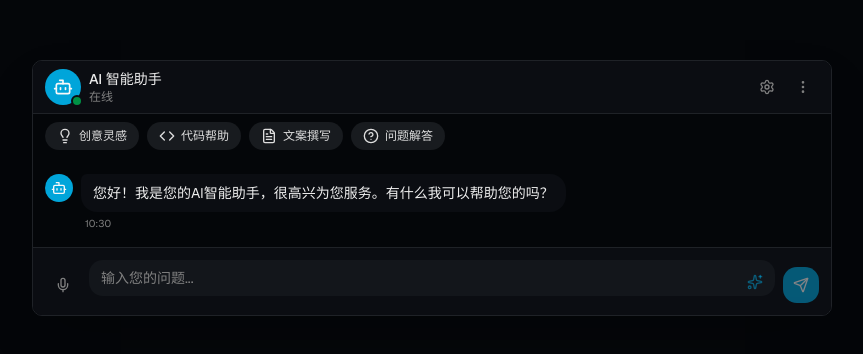
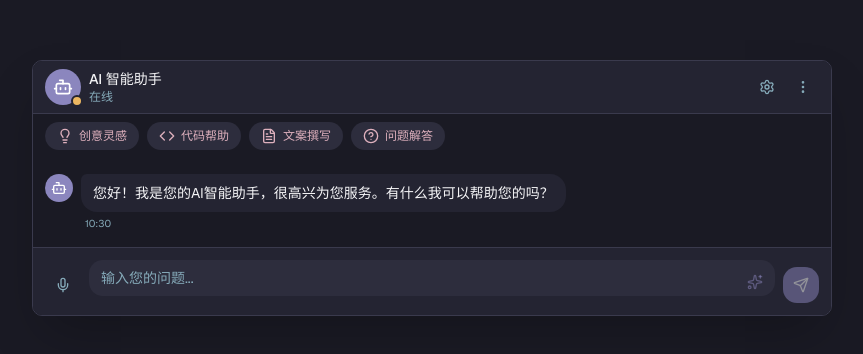
Before and after one commit to Pjzxf/v0-ai-ai-UI, a Next.js app: page / in a window 1280 px wide. Shown: the part 212-566 px from the top of the page, without its empty margins (208-1071 px from the left). Built offline with nearby package versions, Linux system fonts and the light colour scheme.

Commit message:
style: apply new color scheme for improved aesthetics\n\nUse soft and elegant color palette for better user experience.

```diff
--- a/app/globals.css
+++ b/app/globals.css
@@ -4,74 +4,75 @@
 @custom-variant dark (&:is(.dark *));
 
 :root {
-  --background: oklch(0.12 0.01 260);
-  --foreground: oklch(0.95 0 0);
-  --card: oklch(0.16 0.01 260);
-  --card-foreground: oklch(0.95 0 0);
-  --popover: oklch(0.16 0.01 260);
-  --popover-foreground: oklch(0.95 0 0);
-  --primary: oklch(0.65 0.18 220);
-  --primary-foreground: oklch(0.98 0 0);
-  --secondary: oklch(0.22 0.01 260);
-  --secondary-foreground: oklch(0.90 0 0);
-  --muted: oklch(0.20 0.01 260);
-  --muted-foreground: oklch(0.60 0 0);
-  --accent: oklch(0.55 0.20 160);
-  --accent-foreground: oklch(0.98 0 0);
-  --destructive: oklch(0.577 0.245 27.325);
-  --destructive-foreground: oklch(0.577 0.245 27.325);
-  --border: oklch(0.25 0.01 260);
-  --input: oklch(0.20 0.01 260);
-  --ring: oklch(0.65 0.18 220);
-  --chart-1: oklch(0.646 0.222 41.116);
-  --chart-2: oklch(0.6 0.118 184.704);
-  --chart-3: oklch(0.398 0.07 227.392);
-  --chart-4: oklch(0.828 0.189 84.429);
-  --chart-5: oklch(0.769 0.188 70.08);
+  /* 基于配色: #8b86be, #deb0bd, #ecb761, #cbd690, #86abba */
+  --background: #1a1a24;
+  --foreground: #f5f5f7;
+  --card: #242432;
+  --card-foreground: #f5f5f7;
+  --popover: #242432;
+  --popover-foreground: #f5f5f7;
+  --primary: #8b86be;
+  --primary-foreground: #ffffff;
+  --secondary: #2d2d3d;
+  --secondary-foreground: #deb0bd;
+  --muted: #2a2a38;
+  --muted-foreground: #86abba;
+  --accent: #ecb761;
+  --accent-foreground: #1a1a24;
+  --destructive: #e05252;
+  --destructive-foreground: #ffffff;
+  --border: #3a3a4d;
+  --input: #2d2d3d;
+  --ring: #8b86be;
+  --chart-1: #8b86be;
+  --chart-2: #deb0bd;
+  --chart-3: #ecb761;
+  --chart-4: #cbd690;
+  --chart-5: #86abba;
   --radius: 0.625rem;
-  --sidebar: oklch(0.14 0.01 260);
-  --sidebar-foreground: oklch(0.95 0 0);
-  --sidebar-primary: oklch(0.65 0.18 220);
-  --sidebar-primary-foreground: oklch(0.98 0 0);
-  --sidebar-accent: oklch(0.22 0.01 260);
-  --sidebar-accent-foreground: oklch(0.90 0 0);
-  --sidebar-border: oklch(0.25 0.01 260);
-  --sidebar-ring: oklch(0.65 0.18 220);
+  --sidebar: #1e1e2a;
+  --sidebar-foreground: #f5f5f7;
+  --sidebar-primary: #8b86be;
+  --sidebar-primary-foreground: #ffffff;
+  --sidebar-accent: #2d2d3d;
+  --sidebar-accent-foreground: #deb0bd;
+  --sidebar-border: #3a3a4d;
+  --sidebar-ring: #8b86be;
 }
 
 .dark {
-  --background: oklch(0.12 0.01 260);
-  --foreground: oklch(0.95 0 0);
-  --card: oklch(0.16 0.01 260);
-  --card-foreground: oklch(0.95 0 0);
-  --popover: oklch(0.16 0.01 260);
-  --popover-foreground: oklch(0.95 0 0);
-  --primary: oklch(0.65 0.18 220);
-  --primary-foreground: oklch(0.98 0 0);
-  --secondary: oklch(0.22 0.01 260);
-  --secondary-foreground: oklch(0.90 0 0);
-  --muted: oklch(0.20 0.01 260);
-  --muted-foreground: oklch(0.60 0 0);
-  --accent: oklch(0.55 0.20 160);
-  --accent-foreground: oklch(0.98 0 0);
-  --destructive: oklch(0.396 0.141 25.723);
-  --destructive-foreground: oklch(0.637 0.237 25.331);
-  --border: oklch(0.25 0.01 260);
-  --input: oklch(0.20 0.01 260);
-  --ring: oklch(0.65 0.18 220);
-  --chart-1: oklch(0.488 0.243 264.376);
-  --chart-2: oklch(0.696 0.17 162.48);
-  --chart-3: oklch(0.769 0.188 70.08);
-  --chart-4: oklch(0.627 0.265 303.9);
-  --chart-5: oklch(0.645 0.246 16.439);
-  --sidebar: oklch(0.14 0.01 260);
-  --sidebar-foreground: oklch(0.95 0 0);
-  --sidebar-primary: oklch(0.65 0.18 220);
-  --sidebar-primary-foreground: oklch(0.98 0 0);
-  --sidebar-accent: oklch(0.22 0.01 260);
-  --sidebar-accent-foreground: oklch(0.90 0 0);
-  --sidebar-border: oklch(0.25 0.01 260);
-  --sidebar-ring: oklch(0.65 0.18 220);
+  --background: #1a1a24;
+  --foreground: #f5f5f7;
+  --card: #242432;
+  --card-foreground: #f5f5f7;
+  --popover: #242432;
+  --popover-foreground: #f5f5f7;
+  --primary: #8b86be;
+  --primary-foreground: #ffffff;
+  --secondary: #2d2d3d;
+  --secondary-foreground: #deb0bd;
+  --muted: #2a2a38;
+  --muted-foreground: #86abba;
+  --accent: #ecb761;
+  --accent-foreground: #1a1a24;
+  --destructive: #e05252;
+  --destructive-foreground: #ffffff;
+  --border: #3a3a4d;
+  --input: #2d2d3d;
+  --ring: #8b86be;
+  --chart-1: #8b86be;
+  --chart-2: #deb0bd;
+  --chart-3: #ecb761;
+  --chart-4: #cbd690;
+  --chart-5: #86abba;
+  --sidebar: #1e1e2a;
+  --sidebar-foreground: #f5f5f7;
+  --sidebar-primary: #8b86be;
+  --sidebar-primary-foreground: #ffffff;
+  --sidebar-accent: #2d2d3d;
+  --sidebar-accent-foreground: #deb0bd;
+  --sidebar-border: #3a3a4d;
+  --sidebar-ring: #8b86be;
 }
 
 @theme inline {
```
